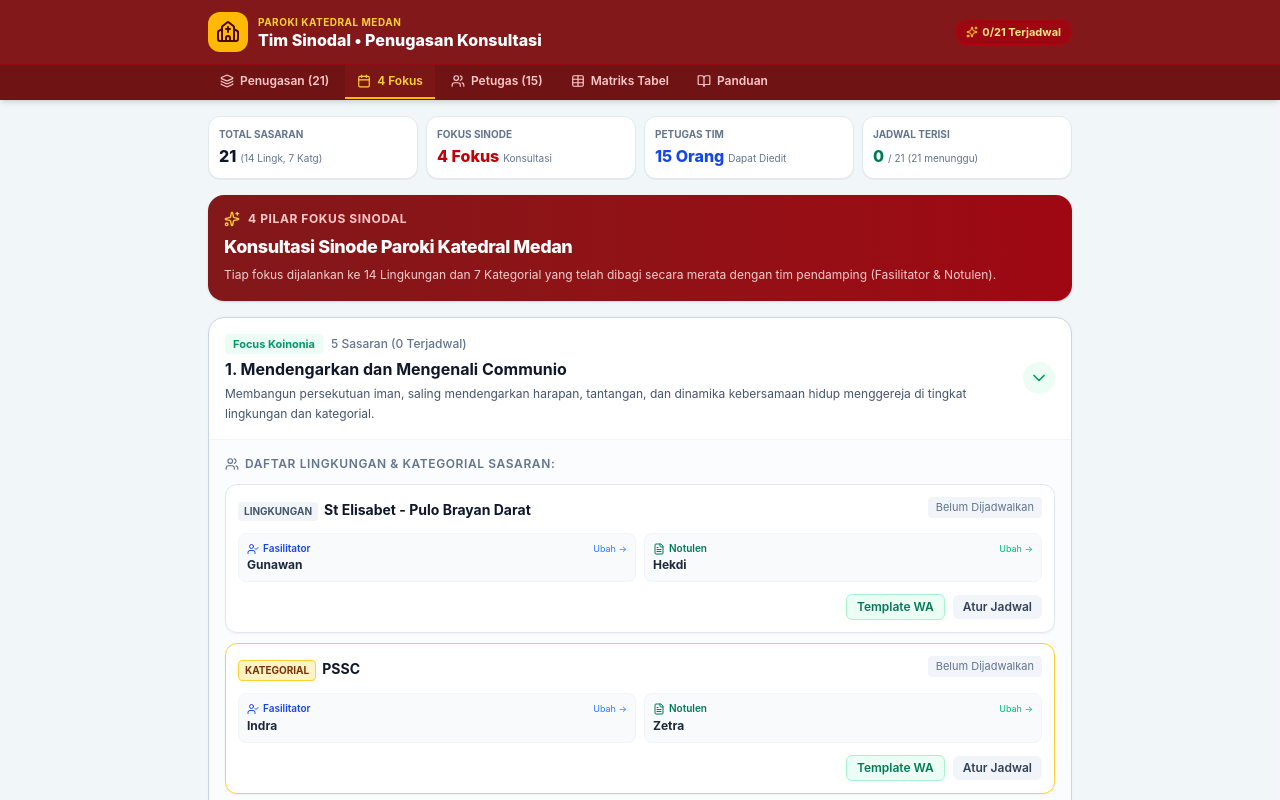
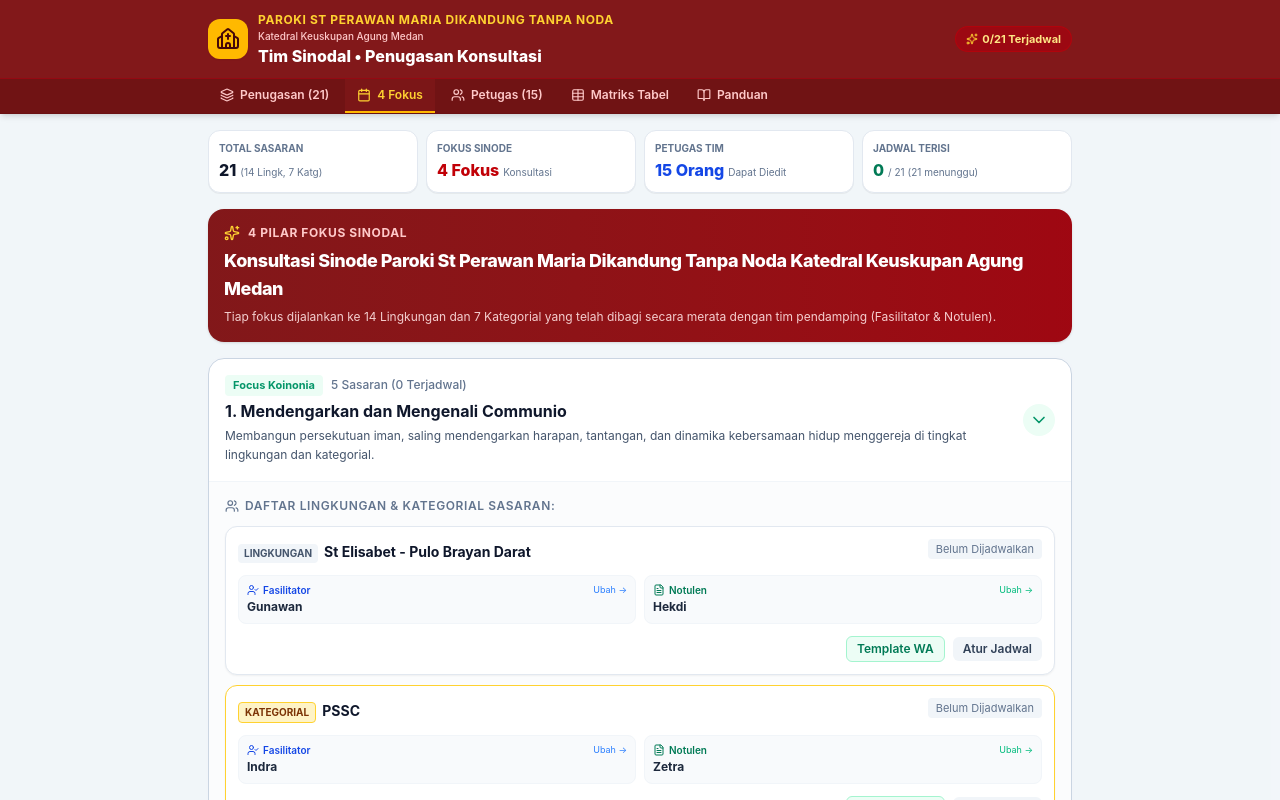
Before and after one commit to yosefcc-collab/Focus-Konsultasi-Tahap-II, a React (Vite) app: page / in a window 1280 px wide. Both pictures are taken after a click on the button "4 Fokus". Shown: the top 800 px of the page. Built offline with nearby package versions, Linux system fonts and the light colour scheme.

Commit message:
refactor: update parish official name throughout app
Update the full parish name "Paroki St Perawan Maria Dikandung Tanpa Noda Katedral Keuskupan Agung Medan" across UI components, meta tags, and generated message templates to ensure accurate branding.

```diff
--- a/index.html
+++ b/index.html
@@ -3,10 +3,10 @@
   <head>
     <meta charset="UTF-8" />
     <meta name="viewport" content="width=device-width, initial-scale=1.0, maximum-scale=1.0, user-scalable=no" />
-    <title>Tim Sinodal Paroki Katedral Medan - Pembagian Tugas Konsultasi</title>
-    <meta name="description" content="Aplikasi mobile penugasan dan koordinasi jadwal fokus konsultasi Tim Sinodal Paroki Santa Maria Tak Bernoda Asal Katedral Medan." />
-    <meta property="og:title" content="Tim Sinodal Katedral Medan - Penugasan Konsultasi" />
-    <meta property="og:description" content="Jadwal & pembagian tugas 4 fokus konsultasi untuk 14 Lingkungan dan 7 Kategorial." />
+    <title>Tim Sinodal - Paroki St Perawan Maria Dikandung Tanpa Noda Katedral Keuskupan Agung Medan</title>
+    <meta name="description" content="Aplikasi mobile penugasan dan koordinasi jadwal fokus konsultasi Tim Sinodal Paroki St Perawan Maria Dikandung Tanpa Noda Katedral Keuskupan Agung Medan." />
+    <meta property="og:title" content="Paroki St Perawan Maria Dikandung Tanpa Noda Katedral Keuskupan Agung Medan - Tim Sinodal" />
+    <meta property="og:description" content="Jadwal & pembagian tugas 4 fokus konsultasi untuk 14 Lingkungan dan 7 Kategorial Paroki St Perawan Maria Dikandung Tanpa Noda Katedral Keuskupan Agung Medan." />
     <meta property="og:type" content="website" />
     <meta name="theme-color" content="#991b1b" />
     <link rel="preconnect" href="https://fonts.googleapis.com">
--- a/src/App.tsx
+++ b/src/App.tsx
@@ -193,11 +193,14 @@ export default function App() {
             <div className="w-10 h-10 rounded-xl bg-amber-400 text-red-950 flex items-center justify-center font-bold shadow-xs">
               <Church className="w-6 h-6" />
             </div>
-            <div>
-              <div className="text-[10px] font-bold uppercase tracking-wider text-amber-300">
-                Paroki Katedral Medan
+            <div className="min-w-0">
+              <div className="text-[10px] sm:text-xs font-bold uppercase tracking-wider text-amber-300 leading-snug truncate max-w-[260px] sm:max-w-md" title="Paroki St Perawan Maria Dikandung Tanpa Noda Katedral Keuskupan Agung Medan">
+                Paroki St Perawan Maria Dikandung Tanpa Noda
               </div>
-              <h1 className="text-sm sm:text-base font-extrabold leading-tight">
+              <div className="text-[9px] sm:text-[10px] text-red-200 font-medium truncate max-w-[260px] sm:max-w-md">
+                Katedral Keuskupan Agung Medan
+              </div>
+              <h1 className="text-xs sm:text-base font-extrabold leading-tight mt-0.5 text-white">
                 Tim Sinodal • Penugasan Konsultasi
               </h1>
             </div>
--- a/src/components/FocusTab.tsx
+++ b/src/components/FocusTab.tsx
@@ -30,8 +30,8 @@ export const FocusTab: React.FC<FocusTabProps> = ({
             4 Pilar Fokus Sinodal
           </span>
         </div>
-        <h2 className="text-lg font-extrabold tracking-tight">
-          Konsultasi Sinode Paroki Katedral Medan
+        <h2 className="text-base sm:text-lg font-extrabold tracking-tight">
+          Konsultasi Sinode Paroki St Perawan Maria Dikandung Tanpa Noda Katedral Keuskupan Agung Medan
         </h2>
         <p className="text-xs text-red-100/90 mt-1 leading-relaxed">
           Tiap fokus dijalankan ke 14 Lingkungan dan 7 Kategorial yang telah dibagi secara merata
--- a/src/components/GuideTab.tsx
+++ b/src/components/GuideTab.tsx
@@ -15,7 +15,7 @@ export const GuideTab: React.FC = () => {
         </div>
         <h2 className="text-lg font-extrabold">Panduan Pelaksanaan Focus Konsultasi</h2>
         <p className="text-xs text-red-100/90 mt-1 leading-relaxed">
-          Petunjuk bagi 15 Personil Tim Sinodal Paroki Katedral Medan dalam mendampingi
+          Petunjuk bagi Personil Tim Sinodal Paroki St Perawan Maria Dikandung Tanpa Noda Katedral Keuskupan Agung Medan dalam mendampingi
           14 Lingkungan dan 7 Kategorial.
         </p>
       </div>
@@ -27,7 +27,7 @@ export const GuideTab: React.FC = () => {
           <span>Aturan Pembagian Peran Pendamping</span>
         </h3>
         <p className="text-xs text-slate-600 leading-relaxed">
-          Sesuai arahan Dewan Paroki Katedral Medan, nama pendamping yang tertulis diatur dengan ketentuan:
+          Sesuai arahan Dewan Paroki St Perawan Maria Dikandung Tanpa Noda Katedral Keuskupan Agung Medan, nama pendamping yang tertulis diatur dengan ketentuan:
         </p>
 
         <div className="grid grid-cols-1 sm:grid-cols-2 gap-3 pt-1">
--- a/src/components/MatrixTab.tsx
+++ b/src/components/MatrixTab.tsx
@@ -33,7 +33,8 @@ export const MatrixTab: React.FC<MatrixTabProps> = ({
   });
 
   const handleCopyTextTable = async () => {
-    let text = `MATRIKS PENUGASAN TIM SINODAL PAROKI KATEDRAL MEDAN\n`;
+    let text = `MATRIKS PENUGASAN TIM SINODAL\n`;
+    text += `PAROKI ST PERAWAN MARIA DIKANDUNG TANPA NODA KATEDRAL KEUSKUPAN AGUNG MEDAN\n`;
     text += `(14 Lingkungan & 7 Kategorial | 4 Focus Konsultasi)\n\n`;
     text += `No | Nama DPL | Tanggal | Hari | Jam | Focus Konsultasi | Pendamping (Fasilitator & Notulen)\n`;
     text += `----------------------------------------------------------------------------------------\n`;
--- a/src/components/MembersTab.tsx
+++ b/src/components/MembersTab.tsx
@@ -62,7 +62,8 @@ export const MembersTab: React.FC<MembersTabProps> = ({
     const fasilitatorTasks = memberTasks.filter((t) => isPersonMatched(t.fasilitator, member.name));
     const notulenTasks = memberTasks.filter((t) => isPersonMatched(t.notulen, member.name));
 
-    let text = `*REKAP PENUGASAN TIM SINODAL KATEDRAL MEDAN*\n`;
+    let text = `*REKAP PENUGASAN TIM SINODAL*\n`;
+    text += `*PAROKI ST PERAWAN MARIA DIKANDUNG TANPA NODA KATEDRAL KEUSKUPAN AGUNG MEDAN*\n`;
     text += `👤 *Nama:* ${member.name}\n`;
     text += `📍 *Asal:* ${member.origin}\n`;
     text += `📊 *Total Penugasan:* ${memberTasks.length} Kali (${fasilitatorTasks.length} Fasilitator, ${notulenTasks.length} Notulen)\n\n`;
@@ -84,7 +85,7 @@ export const MembersTab: React.FC<MembersTabProps> = ({
       text += `\n`;
     });
 
-    text += `_Tim Sinodal Paroki Katedral Medan_`;
+    text += `_Tim Sinodal Paroki St Perawan Maria Dikandung Tanpa Noda Katedral Keuskupan Agung Medan_`;
 
     try {
       await navigator.clipboard.writeText(text);
--- a/src/components/WhatsAppShareModal.tsx
+++ b/src/components/WhatsAppShareModal.tsx
@@ -25,13 +25,14 @@ export const WhatsAppShareModal: React.FC<WhatsAppShareModalProps> = ({
     : `🗓️ Jadwal Waktu: Menunggu konfirmasi & kesepakatan bersama Bapak/Ibu`;
 
   // Template 1: Koordinasi ke Pengurus Lingkungan / Kategorial
-  const dplMessage = `*TIM SINODAL PAROKI KATEDRAL MEDAN*
+  const dplMessage = `*TIM SINODAL*
+*PAROKI ST PERAWAN MARIA DIKANDUNG TANPA NODA KATEDRAL KEUSKUPAN AGUNG MEDAN*
 *Fokus Konsultasi Sinodal*
 
 Salam sejahtera dalam kasih Kristus,
 Yth. Bapak/Ibu Pengurus & Anggota *${task.namaDpl}* (${task.category}),
 
-Sehubungan dengan rangkaian kegiatan Sinode Paroki Santa Maria Tak Bernoda Asal Katedral Medan, kami menginformasikan pelaksanaan sesi Fokus Konsultasi:
+Sehubungan dengan rangkaian kegiatan Sinode Paroki St Perawan Maria Dikandung Tanpa Noda Katedral Keuskupan Agung Medan, kami menginformasikan pelaksanaan sesi Fokus Konsultasi:
 
 📌 *Tema Fokus:*
 ${task.focusKonsultasi}
@@ -46,11 +47,11 @@ Mohon kesediaan Bapak/Ibu pengurus untuk berkoordinasi mengenai waktu dan tempat
 
 Atas perhatian dan kerja samanya, kami ucapkan terima kasih yang sebesar-besarnya. Berkah Dalem & Tuhan memberkati.
 
-_Salam Tim Sinodal Katedral Medan_`;
+_Salam Tim Sinodal Paroki St Perawan Maria Dikandung Tanpa Noda Katedral Keuskupan Agung Medan_`;
 
   // Template 2: Pengingat untuk Tim Pendamping (Fasilitator & Notulen)
   const pendampingMessage = `*PENGINGAT PENUGASAN TIM SINODAL*
-Paroki Katedral Medan
+Paroki St Perawan Maria Dikandung Tanpa Noda Katedral Keuskupan Agung Medan
 
 Halo Rekan Tim Sinodal:
 • Fasilitator: *${task.fasilitator}*
```
